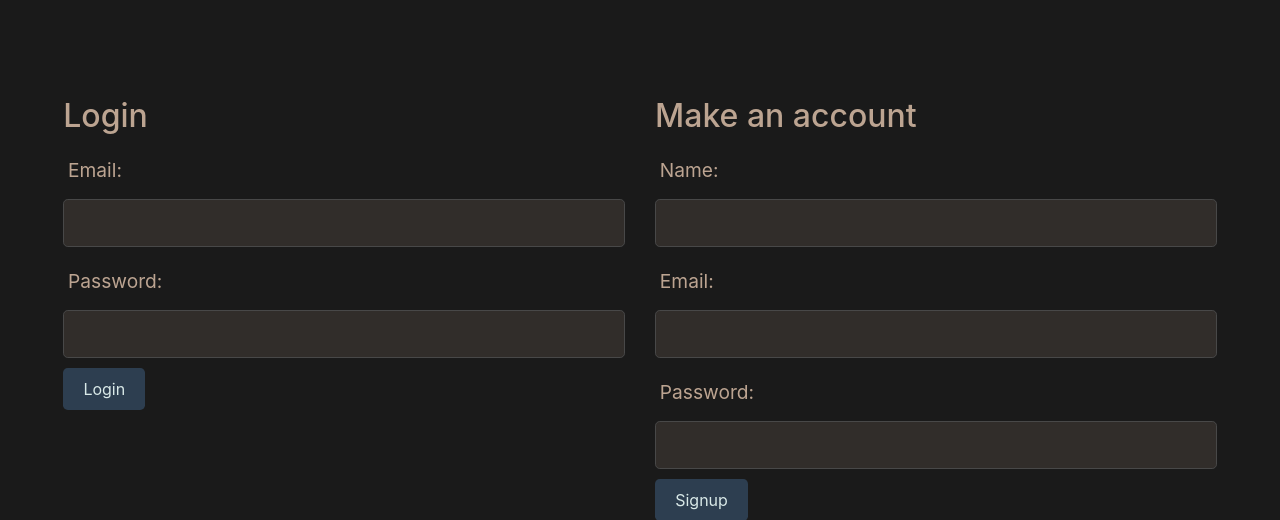
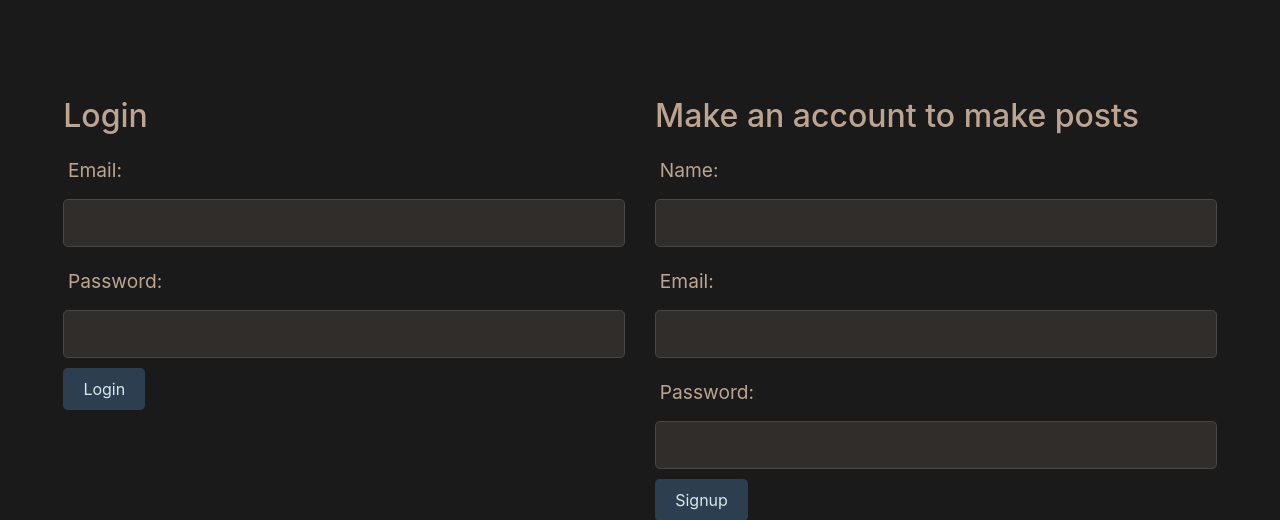
Before and after one commit to mcjbyday/CodeChorus, a Node server app: page /login in a window 1280 px wide. Shown: the part 133-653 px from the top of the page. Run offline with Node 20, Linux system fonts and the light colour scheme; some libraries are stand-ins or nearby versions.

```diff
--- a/views/login.handlebars
+++ b/views/login.handlebars
@@ -17,7 +17,7 @@
     </form>
   </div>
   <div class="col-md-6">
-    <h2>Make an account</h2>
+    <h2>Make an account to make posts</h2>
 
     <form class="form signup-form">
       <div class="form-group">
```
